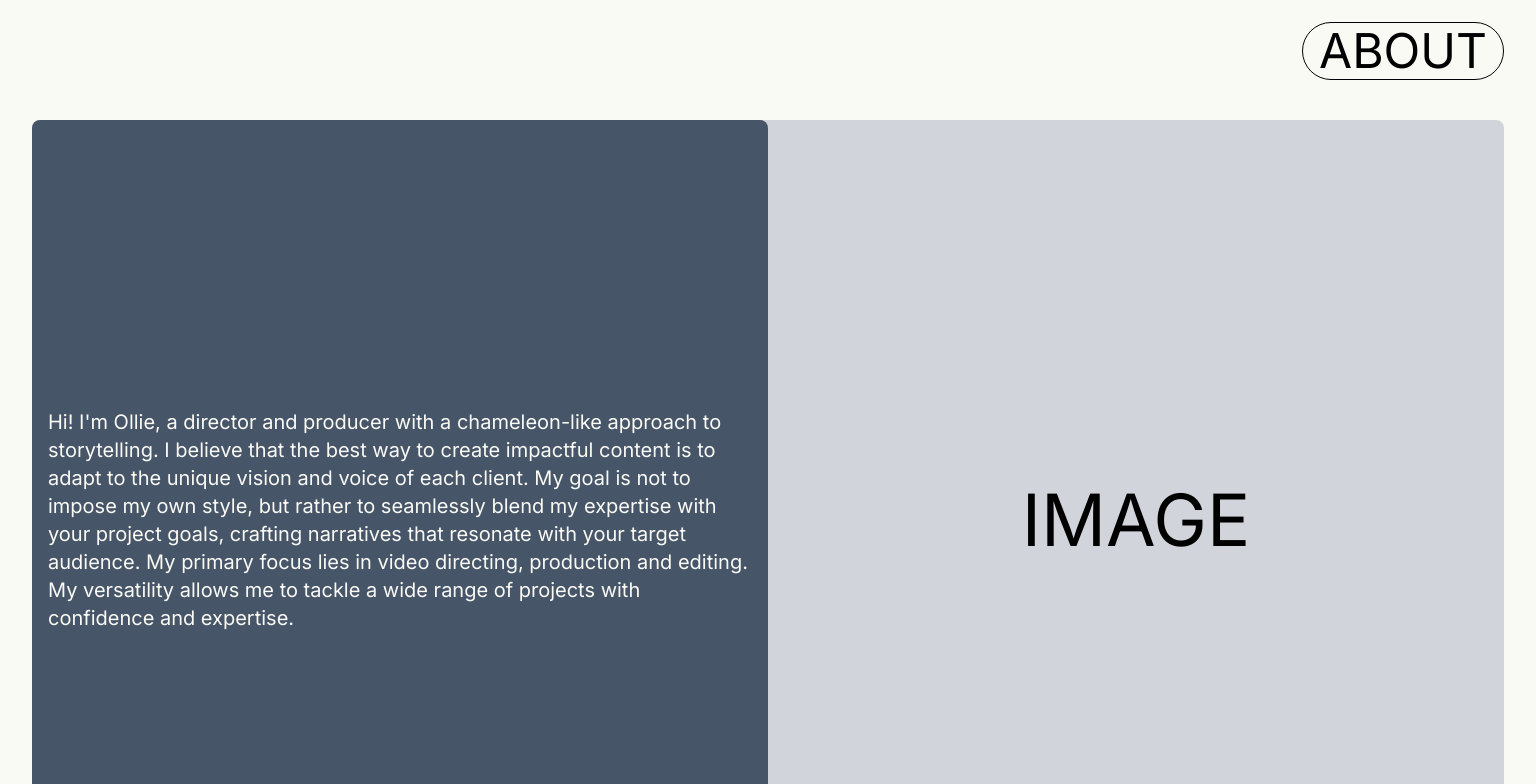
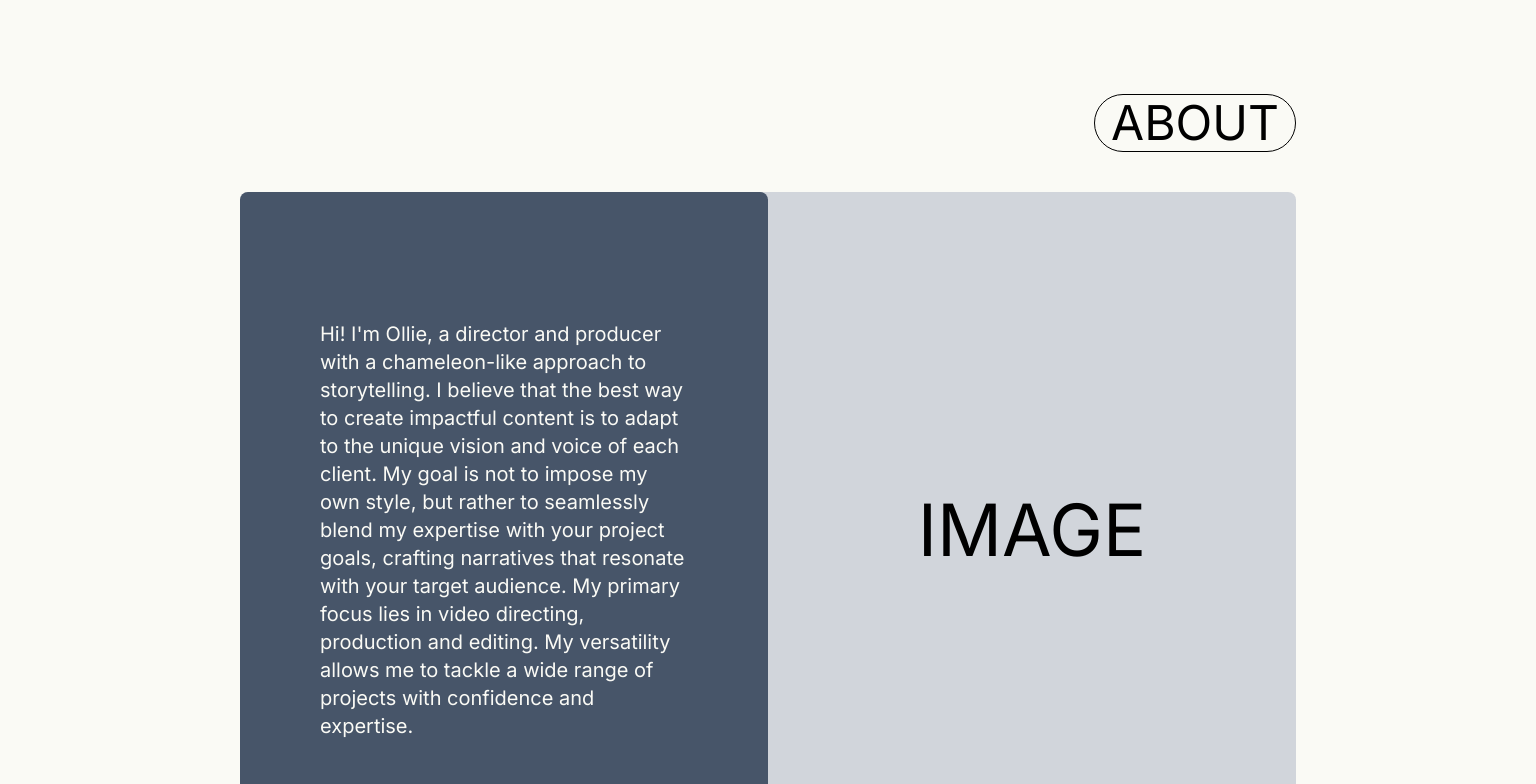
Before and after one commit to ghpaterson/ollie-scarth, a Next.js app: page / in a window 1536 px wide. Shown: the part 1580-2364 px from the top of the page. Built offline with nearby package versions, Linux system fonts and the light colour scheme.

Commit message:
media breakpoints

```diff
--- a/app/globals.css
+++ b/app/globals.css
@@ -31,3 +31,9 @@ body {
     padding: 1rem;
   }
 }
+
+@media (min-width: 1500px) {
+  body {
+    padding: 2rem 15rem;
+  }
+}
--- a/components/AboutSection.js
+++ b/components/AboutSection.js
@@ -6,8 +6,8 @@ export default function AboutSection() {
           ABOUT
         </p>
       </div>
-      <div className="mt-10 h-screen grid grid-cols-1 md:grid-cols-12 bg-gray-300 rounded-lg">
-        <div className="md:col-span-6 bg-slate-600 rounded-lg px-4 flex items-center">
+      <div className="mt-10 h grid grid-cols-1 md:grid-cols-12 bg-gray-300 rounded-lg ">
+        <div className="md:col-span-6 bg-slate-600 rounded-lg px-4 py-20 md:py-32 md:px-20  flex items-center">
           <p className="text-bone md:text-xl">
             Hi! I'm Ollie, a director and producer with a chameleon-like
             approach to storytelling. I believe that the best way to create
@@ -20,7 +20,7 @@ export default function AboutSection() {
             expertise.
           </p>
         </div>
-        <div className="md:col-span-6 rounded-lg px-10 flex items-center justify-center">
+        <div className="md:col-span-6 rounded-lg px-10 flex items-center justify-center py-20">
           <p className="text-7xl">IMAGE</p>
         </div>
       </div>
```
